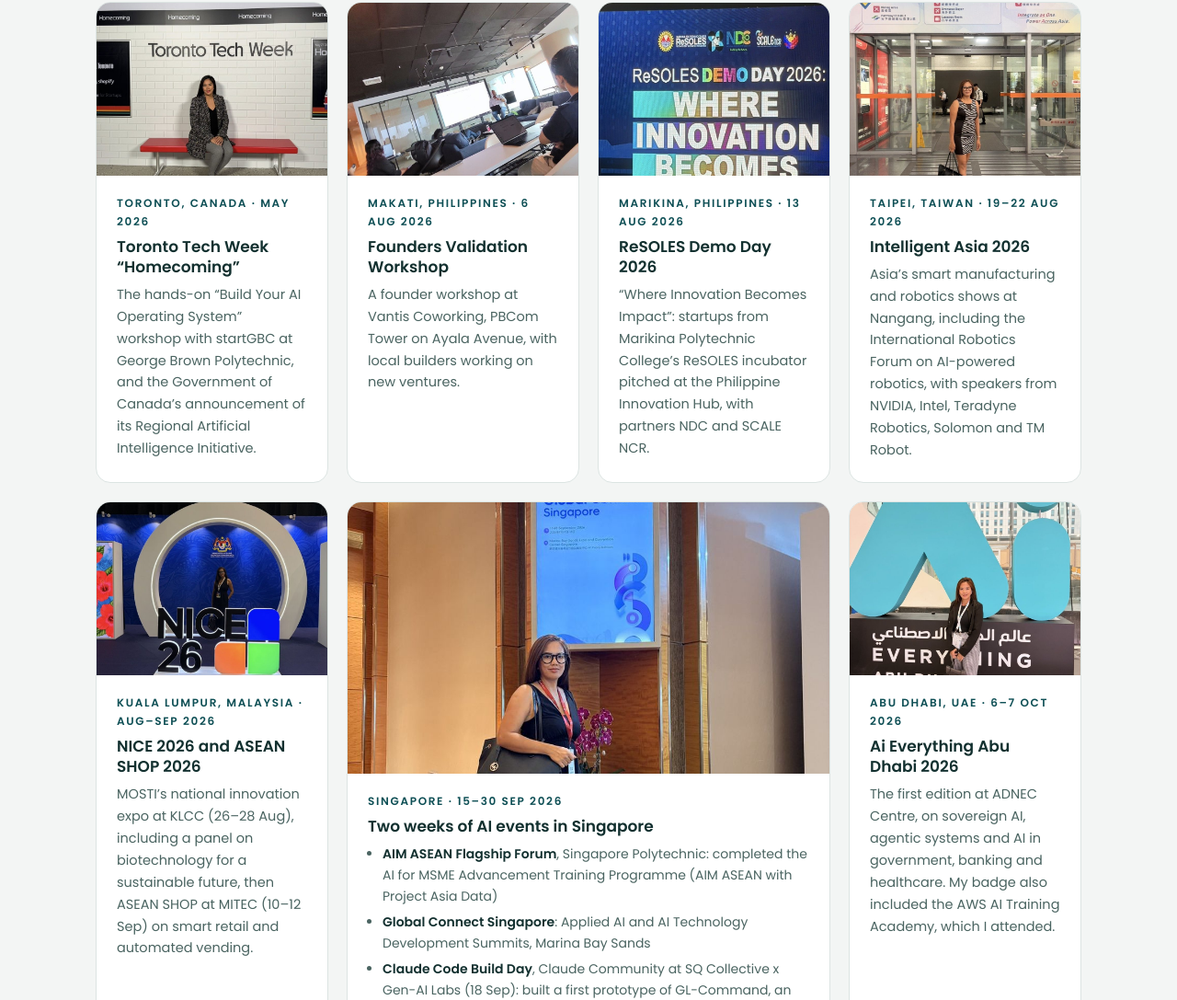
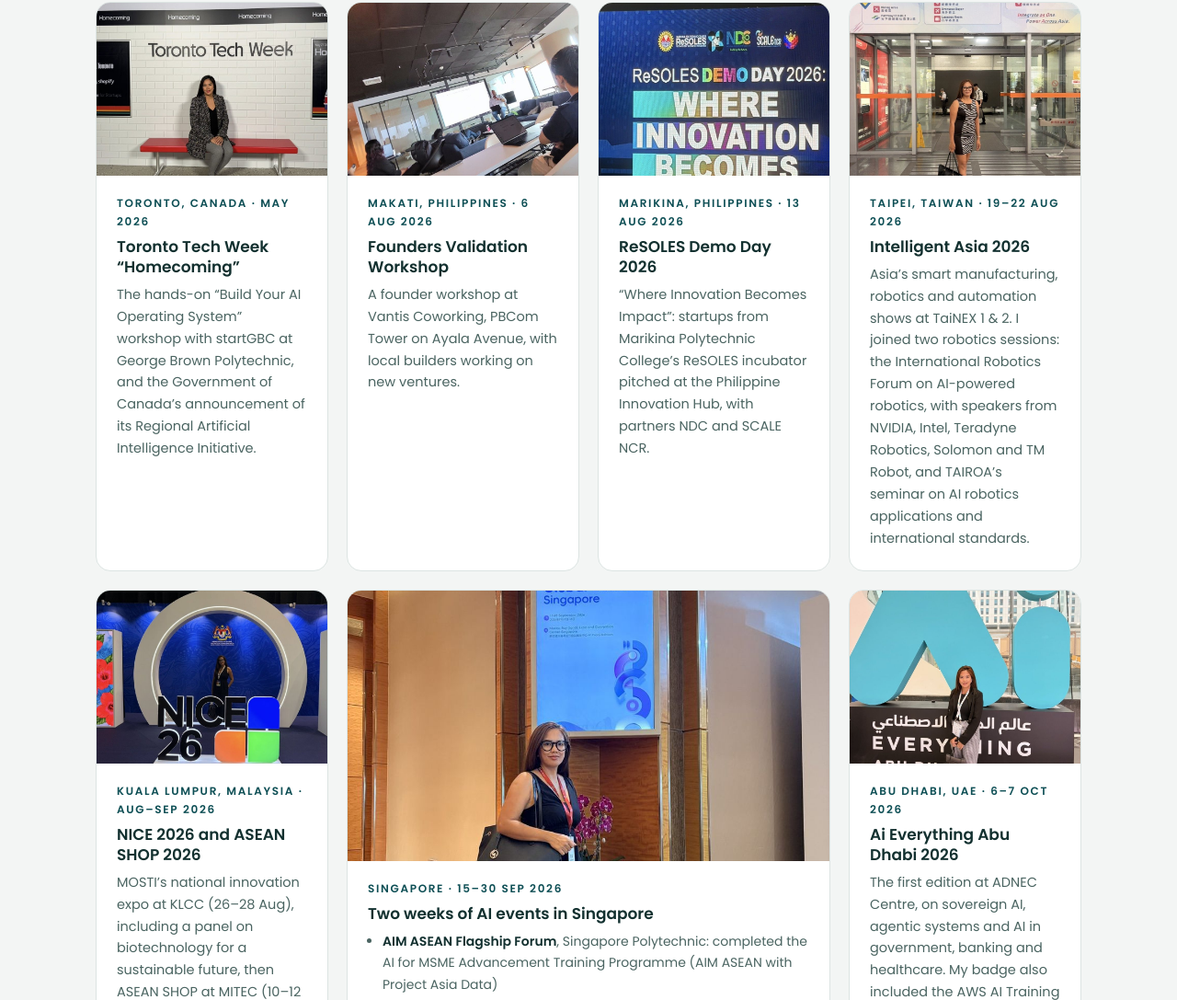
Before and after one commit to marielbuenaventura/marielbuenaventura.github.io, a plain HTML site: page index.html in a window 1280 px wide. Shown: the part 4793-5880 px from the top of the page at 92% size. Drawn offline with Linux system fonts and the light colour scheme.

Commit message:
Add Taipei robotics sessions to Intelligent Asia card (#5)
* Add learning journey: Frankfurt, Zurich and Paris AI events

Co-Authored-By: Claude Opus 5.5 <noreply@anthropic.com>
Claude-Session: https://claude.ai/code/session_01WTiPnFn8tAnycRd44pAw24

* Feature AI Week Frankfurt and correct Zurich event details

Co-Authored-By: Claude Opus 5.5 <noreply@anthropic.com>
Claude-Session: https://claude.ai/code/session_01WTiPnFn8tAnycRd44pAw24

* Feature Hack the Feed Paris and Chef Radar Paris

Co-Authored-By: Claude Opus 5.5 <noreply@anthropic.com>
Claude-Session: https://claude.ai/code/session_01WTiPnFn8tAnycRd44pAw24

* Add Dubai AI Festival 2026 to the learning journey

Co-Authored-By: Claude Opus 5.5 <noreply@anthropic.com>
Claude-Session: https://claude.ai/code/session_01WTiPnFn8tAnycRd44pAw24

* Add Earlier in 2026 section to the learning journey

Co-Authored-By: Claude Opus 5.5 <noreply@anthropic.com>
Claude-Session: https://claude.ai/code/session_01WTiPnFn8tAnycRd44pAw24

* Add Taipei robotics sessions to Intelligent Asia card

Co-Authored-By: Claude Opus 5.5 <noreply@anthropic.com>
Claude-Session: https://claude.ai/code/session_01WTiPnFn8tAnycRd44pAw24

---------

Co-authored-by: Claude <noreply@anthropic.com>

```diff
--- a/index.html
+++ b/index.html
@@ -234,7 +234,7 @@ footer a{text-decoration:none;color:var(--muted)}footer a:hover{color:var(--ocea
     <div class="trip"><img src="travel/toronto-tech-week.jpg" alt="Mariel at Toronto Tech Week 2026" loading="lazy"><div><div class="where">Toronto, Canada · May 2026</div><h3>Toronto Tech Week “Homecoming”</h3><p>The hands-on “Build Your AI Operating System” workshop with startGBC at George Brown Polytechnic, and the Government of Canada’s announcement of its Regional Artificial Intelligence Initiative.</p></div></div>
     <div class="trip"><img src="travel/makati-founders-workshop.jpg" alt="Founders Validation Workshop in Makati" loading="lazy"><div><div class="where">Makati, Philippines · 6 Aug 2026</div><h3>Founders Validation Workshop</h3><p>A founder workshop at Vantis Coworking, PBCom Tower on Ayala Avenue, with local builders working on new ventures.</p></div></div>
     <div class="trip"><img src="travel/marikina-resoles-demo-day.jpg" alt="ReSOLES Demo Day 2026 banner" loading="lazy"><div><div class="where">Marikina, Philippines · 13 Aug 2026</div><h3>ReSOLES Demo Day 2026</h3><p>“Where Innovation Becomes Impact”: startups from Marikina Polytechnic College’s ReSOLES incubator pitched at the Philippine Innovation Hub, with partners NDC and SCALE NCR.</p></div></div>
-    <div class="trip"><img src="travel/taipei-intelligent-asia.jpg" alt="Mariel at Intelligent Asia 2026 in Taipei" loading="lazy"><div><div class="where">Taipei, Taiwan · 19–22 Aug 2026</div><h3>Intelligent Asia 2026</h3><p>Asia’s smart manufacturing and robotics shows at Nangang, including the International Robotics Forum on AI-powered robotics, with speakers from NVIDIA, Intel, Teradyne Robotics, Solomon and TM Robot.</p></div></div>
+    <div class="trip"><img src="travel/taipei-intelligent-asia.jpg" alt="Mariel at Intelligent Asia 2026 in Taipei" loading="lazy"><div><div class="where">Taipei, Taiwan · 19–22 Aug 2026</div><h3>Intelligent Asia 2026</h3><p>Asia’s smart manufacturing, robotics and automation shows at TaiNEX 1 &amp; 2. I joined two robotics sessions: the International Robotics Forum on AI-powered robotics, with speakers from NVIDIA, Intel, Teradyne Robotics, Solomon and TM Robot, and TAIROA’s seminar on AI robotics applications and international standards.</p></div></div>
     <div class="trip"><img src="travel/kl-nice-2026.jpg" alt="Mariel at NICE 2026 in Kuala Lumpur" loading="lazy"><div><div class="where">Kuala Lumpur, Malaysia · Aug–Sep 2026</div><h3>NICE 2026 and ASEAN SHOP 2026</h3><p>MOSTI’s national innovation expo at KLCC (26–28 Aug), including a panel on biotechnology for a sustainable future, then ASEAN SHOP at MITEC (10–12 Sep) on smart retail and automated vending.</p></div></div>
     <div class="trip" style="grid-column:span 2"><img src="travel/singapore-global-connect.jpg" alt="Mariel at Global Connect Singapore 2026" loading="lazy"><div><div class="where">Singapore · 15–30 Sep 2026</div><h3>Two weeks of AI events in Singapore</h3><ul class="evlist"><li><b>AIM ASEAN Flagship Forum</b>, Singapore Polytechnic: completed the AI for MSME Advancement Training Programme (AIM ASEAN with Project Asia Data)</li><li><b>Global Connect Singapore</b>: Applied AI and AI Technology Development Summits, Marina Bay Sands</li><li><b>Claude Code Build Day</b>, Claude Community at SQ Collective x Gen-AI Labs (18 Sep): built a first prototype of GL-Command, an accounting command hub</li><li><b>TEDxNTU 2026: INTER[x]</b> and the <b>NTU Sustainability Conference</b></li><li><b>A5X Global Innovation &amp; Venture Summit</b>, NUS Enterprise</li><li><b>Tech Week Singapore</b>, Sands Expo: Big Data &amp; AI World, Cloud &amp; AI Infrastructure and more</li></ul></div></div>
     <div class="trip"><img src="travel/abu-dhabi-ai-everything.jpg" alt="Mariel at Ai Everything Abu Dhabi 2026" loading="lazy"><div><div class="where">Abu Dhabi, UAE · 6–7 Oct 2026</div><h3>Ai Everything Abu Dhabi 2026</h3><p>The first edition at ADNEC Centre, on sovereign AI, agentic systems and AI in government, banking and healthcare. My badge also included the AWS AI Training Academy, which I attended.</p></div></div>
```
